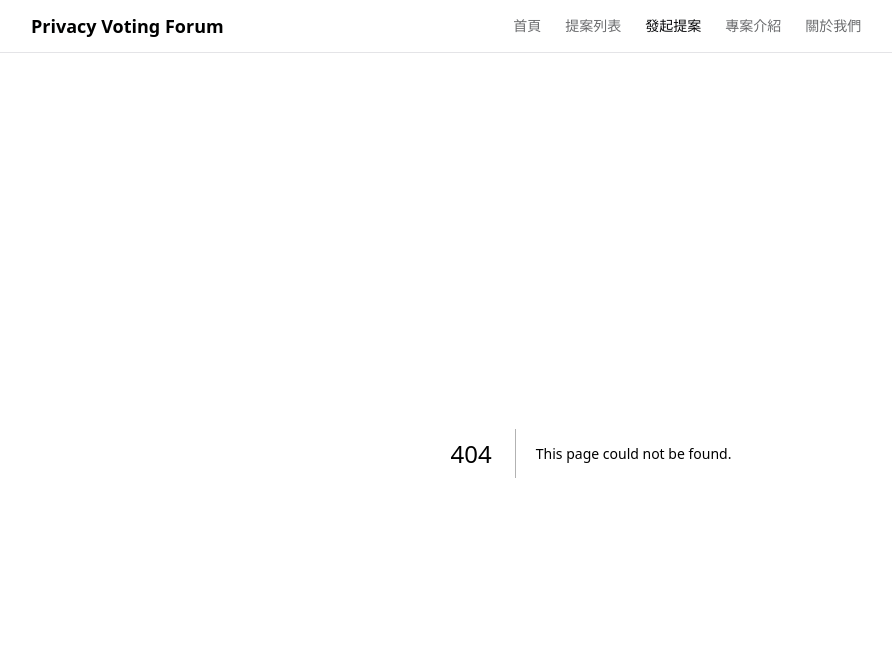
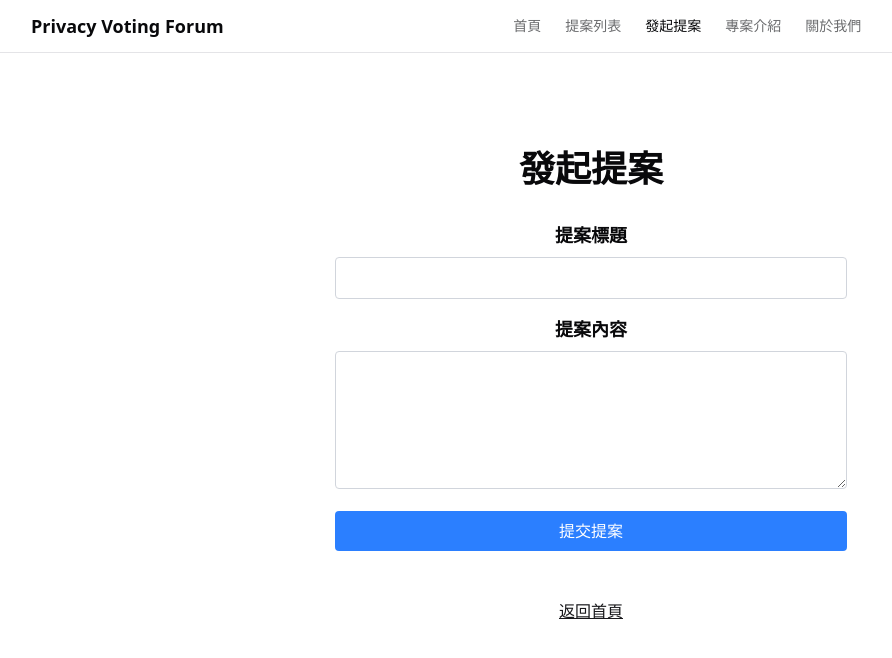
Before and after one commit to bamboochen92518/privacy-voting-forum, a Next.js app: page /create in a window 1280 px wide. Before the commit this address had no page. Shown: the top 658 px of the page, without its empty margins (49-941 px from the left). Built offline with nearby package versions, Linux system fonts and the light colour scheme.

Commit message:
feat(page): add Create Proposal page

```diff
--- /dev/null
+++ b/app/create/page.tsx
@@ -0,0 +1,67 @@
+/* app/create/page.tsx
+ * ------------------------------------------------------------
+ * 發起提案頁面
+ * － 包含提案表單，後端和鏈上連接的內容將在之後補充。
+ * ------------------------------------------------------------
+ */
+"use client";
+
+import { useState } from "react";
+import Link from "next/link";
+
+export default function CreateProposal() {
+  // 狀態管理：提案標題和內容
+  const [title, setTitle] = useState("");
+  const [description, setDescription] = useState("");
+
+  // 提交表單的處理函數
+  const handleSubmit = (e: React.FormEvent) => {
+    e.preventDefault();
+    // TODO: 在這裡添加提交表單的邏輯，例如發送到後端或鏈上
+  };
+
+  return (
+    <section className="mx-auto flex max-w-5xl flex-col items-center gap-8 px-4 py-24 text-center">
+      <h1 className="text-4xl font-bold">發起提案</h1>
+      <form onSubmit={handleSubmit} className="w-full max-w-lg">
+        <div className="mb-4">
+          <label htmlFor="title" className="block text-lg font-semibold">
+            提案標題
+          </label>
+          <input
+            type="text"
+            id="title"
+            value={title}
+            onChange={(e) => setTitle(e.target.value)}
+            className="mt-2 w-full p-2 border border-gray-300 rounded"
+            required
+          />
+        </div>
+        <div className="mb-4">
+          <label htmlFor="description" className="block text-lg font-semibold">
+            提案內容
+          </label>
+          <textarea
+            id="description"
+            value={description}
+            onChange={(e) => setDescription(e.target.value)}
+            className="mt-2 w-full p-2 border border-gray-300 rounded"
+            rows={5}
+            required
+          />
+        </div>
+        <button
+          type="submit"
+          className="w-full bg-blue-500 text-white py-2 rounded hover:bg-blue-600"
+        >
+          提交提案
+        </button>
+      </form>
+      <div className="mt-4">
+        <Link href="/" className="text-primary underline">
+          返回首頁
+        </Link>
+      </div>
+    </section>
+  );
+}
```
